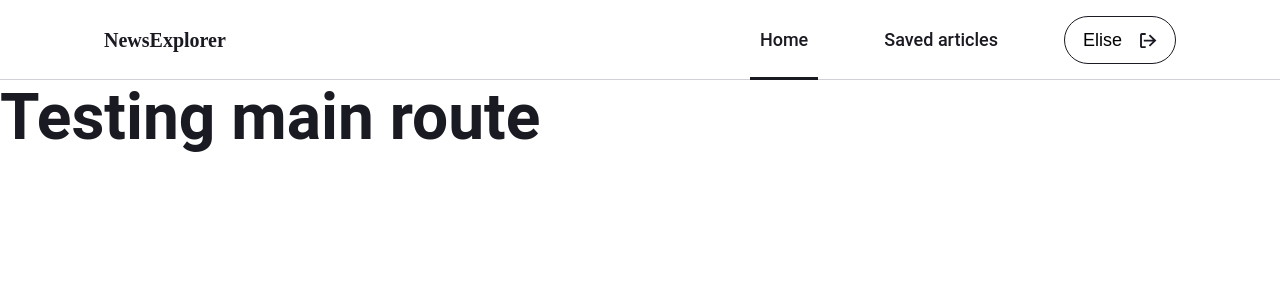
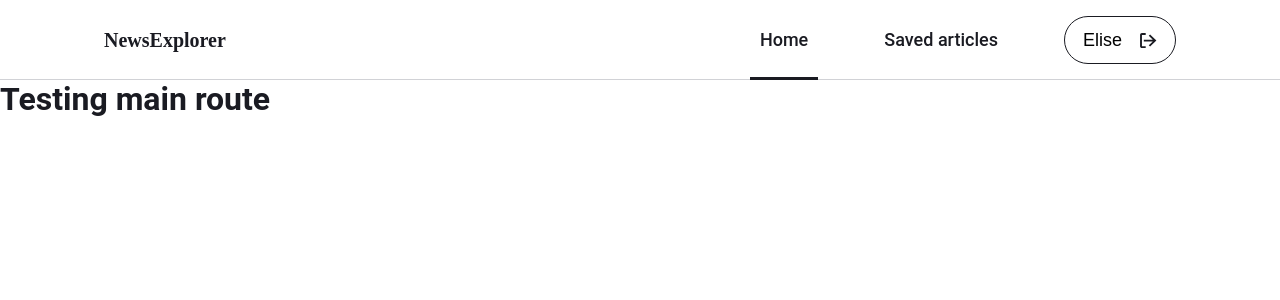
Before and after one commit to rileydanejohnston/news-explorer-frontend, a React (Create React App) app: page / in a window 1280 px wide. Shown: the top 300 px of the page. Built offline with nearby package versions, Linux system fonts and the light colour scheme.

Commit message:
fix: change App wrapper from h1 to div, remove fixed height

```diff
--- a/src/components/App/styledApp.js
+++ b/src/components/App/styledApp.js
@@ -1,8 +1,7 @@
 import styled from 'styled-components/macro';
 
-export const Wrapper = styled.h1`
+export const Wrapper = styled.div`
   max-width: 1440px;
   min-width: 320px;
   margin: 0 auto;
-  height 150px;
 `;
```
